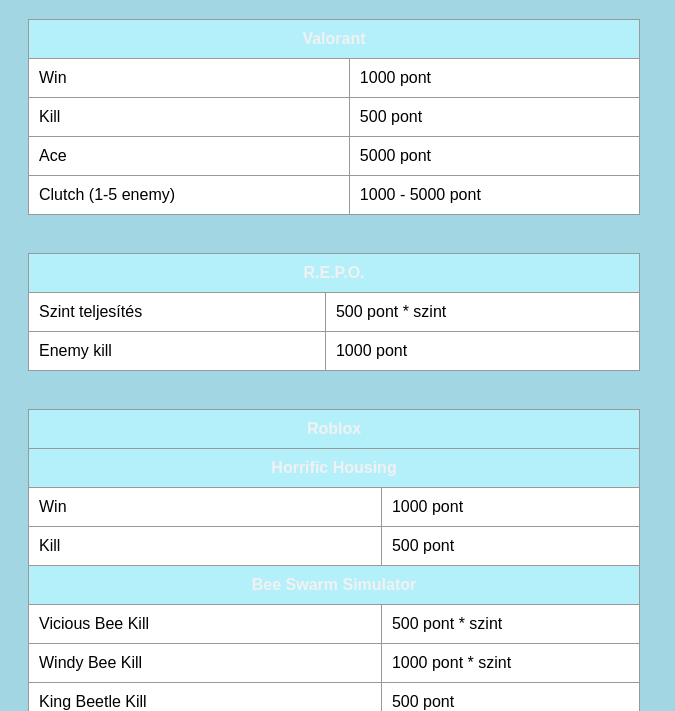
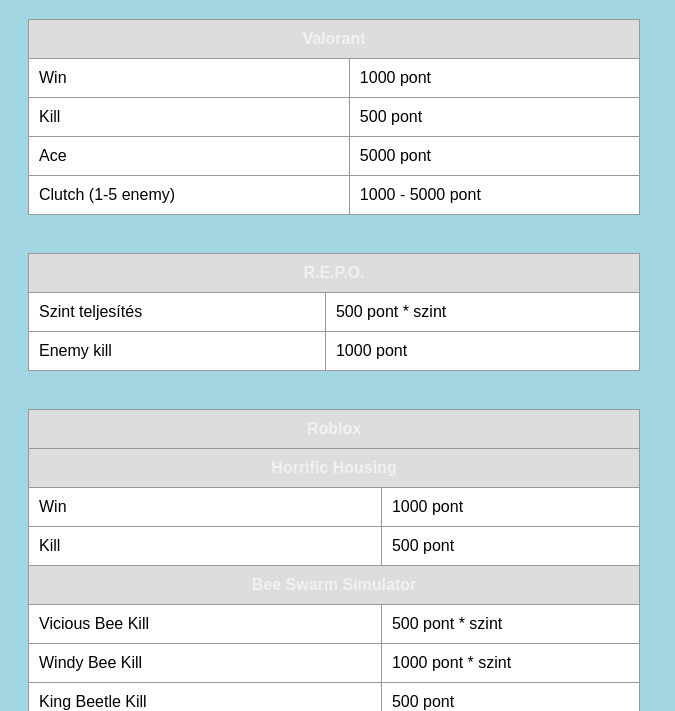
Before and after one commit to Yuusika/aura, a plain HTML site: page index.html in a window 1280 px wide. Shown: the part 89-800 px from the top of the page, without its empty margins (0-675 px from the left). Drawn offline with Linux system fonts and the light colour scheme.

Commit message:
Update index.html

```diff
--- a/index.html
+++ b/index.html
@@ -24,7 +24,7 @@
             text-align: left;
         }
         th {
-            background-color: #b4f0fa;
+            background-color: #ddd;
             text-align: center;
             color: #F1F1F2;
         }
```
